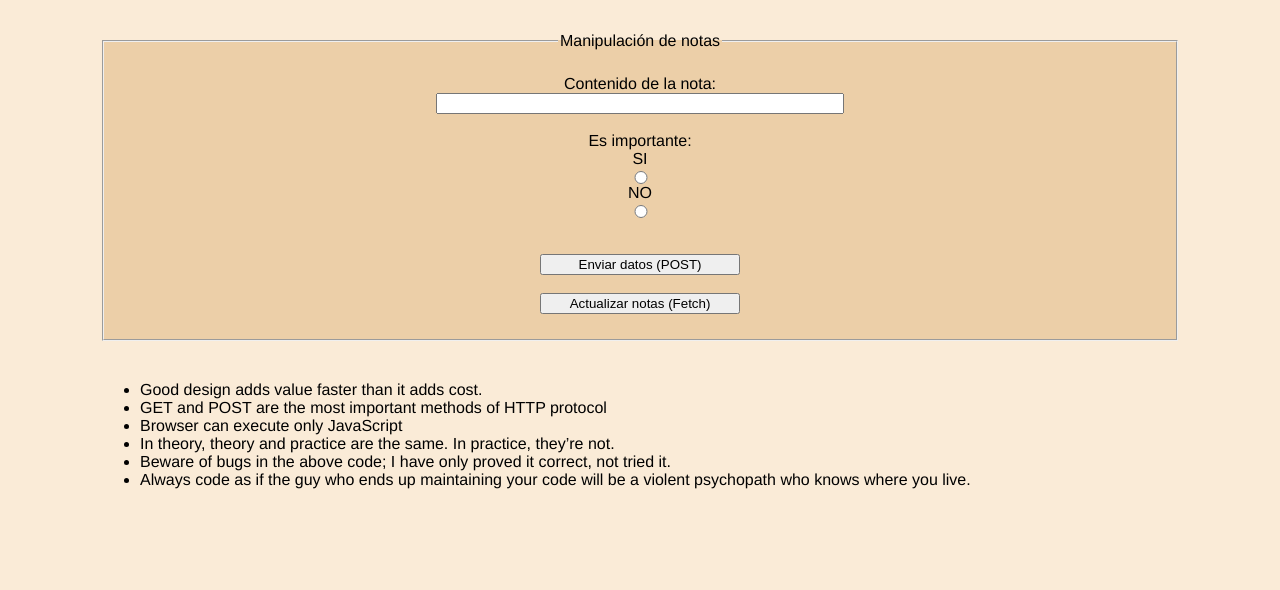
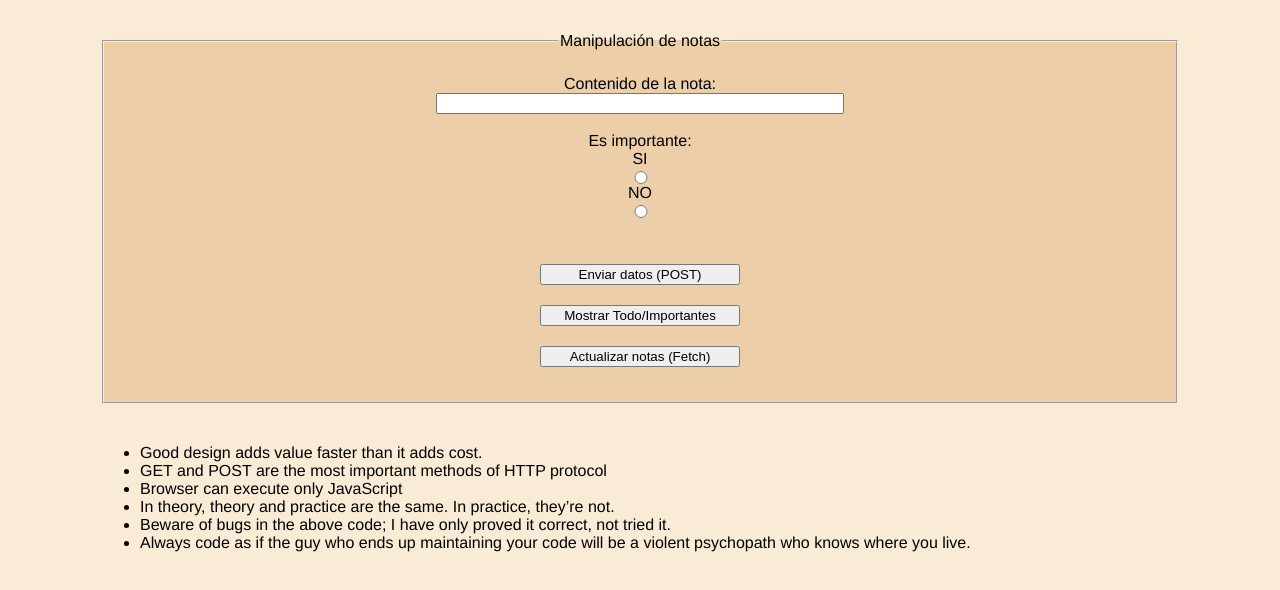
Before and after one commit to carlosfermed/yak-note-keeper-Frontend, a React (Vite) app: page / in a window 1280 px wide. Shown: the top 590 px of the page. Built offline with nearby package versions, Linux system fonts and the light colour scheme; data requests are answered from the project's data file.

Commit message:
Añadida funcionalidad para mostrar notas importantes

```diff
--- a/db.json
+++ b/db.json
@@ -23,7 +23,7 @@
     {
       "id": 1713713420997,
       "content": "Beware of bugs in the above code; I have only proved it correct, not tried it.",
-      "important": "true"
+      "important": "false"
     },
     {
       "id": 1713713420999,
--- a/src/App.css
+++ b/src/App.css
@@ -29,6 +29,6 @@ input[type=text] {
 }
 
 button {
-  margin: auto;
+  margin: 10px auto;
   width: 200px;
 }
--- a/src/App.jsx
+++ b/src/App.jsx
@@ -5,6 +5,7 @@ import { Formulario } from './Formulario'
 const App = () => {
 
   const [notesArray, setNotesArray] = useState([])
+  const [showAll, setShowAll] = useState(true);
 
   useEffect(() => {
     fetchData()
@@ -22,11 +23,17 @@ const App = () => {
       <fieldset>
         <legend>Manipulación de notas</legend>
         <Formulario notesArray={notesArray} />
+        <button onClick={() => setShowAll(!showAll)} title="Alterna la muestra de notas importantes">Mostrar Todo/Importantes</button>
         <br/>
         <button onClick={fetchData} title="Solo en caso de borrar datos manualmente del fichero db.json">Actualizar notas (Fetch)</button>
       </fieldset>
       <ul>
-        {notesArray.map(note => <li key={note.id}>{note.content}</li>)}
+        {showAll
+          ?
+          notesArray.map(note => <li key={note.id}>{note.content}</li>)
+          :
+          notesArray.map(note => note.important === "true" ? <li key={note.id}>{note.content}</li> : <li key={note.id}></li>)
+        }
       </ul>
     </>
   )
--- a/src/Formulario.jsx
+++ b/src/Formulario.jsx
@@ -23,8 +23,8 @@ const Formulario = () => {
   }
 
   const addNote = (e) => {
-    console.log('e.target.name :>> ', e.target.name);
-    console.log('e.target.value :>> ', e.target.value);
+    // console.log('e.target.name :>> ', e.target.name);
+    // console.log('e.target.value :>> ', e.target.value);
     setNote({
       ...note,
       id: Date.now(),
--- a/src/main.jsx
+++ b/src/main.jsx
@@ -1,7 +1,6 @@
 import React, { StrictMode } from 'react'
 import ReactDOM from 'react-dom/client'
 import App from './App.jsx'
-import './index.css'
 
 
 ReactDOM.createRoot(document.getElementById('root')).render(<StrictMode><App /></StrictMode>)
```
Also changed, not shown: src/index.css (deleted, +0 -68 lines).
